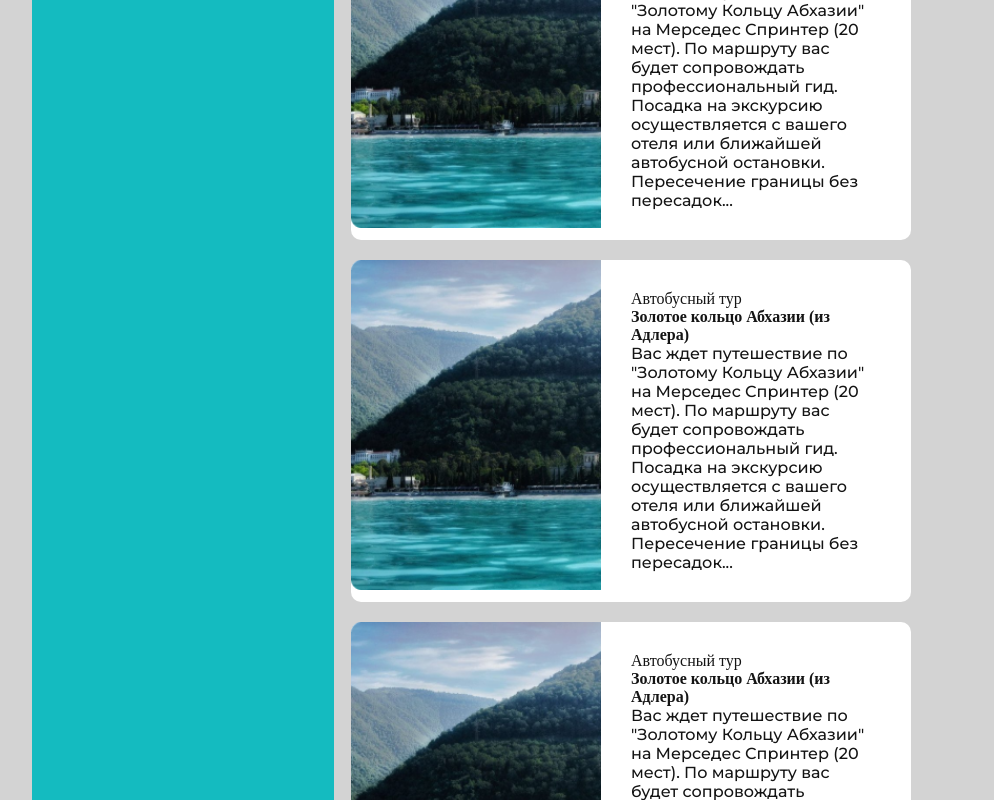
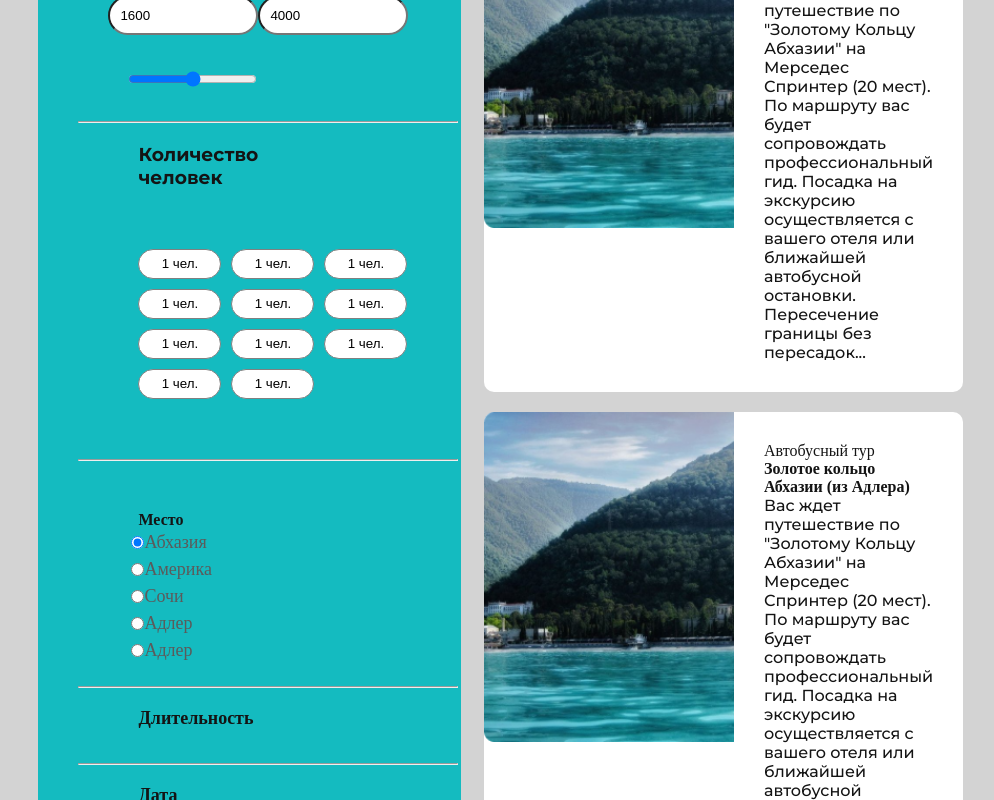
Before and after one commit to Shokhanasser1/Shokhanasser, a React (Create React App) app in the folder travel/: page /blog in a window 1280 px wide. Shown: the part 1180-1980 px from the top of the page, without its empty margins (177-1171 px from the left). Built offline with nearby package versions, Linux system fonts and the light colour scheme.

Commit message:
blog part 2

```diff
--- a/travel/src/components/Blog/index.jsx
+++ b/travel/src/components/Blog/index.jsx
@@ -49,8 +49,74 @@ function Blog() {
                <div className="our-blogs">
 
                     <div className="second-container">
-                         <div className="div">
-                              <p>Lorem ipsum dolor sit amet consectetur, adipisicing elit. Qui, unde.</p>
+                         <div className="main-container">
+                              <div className="first-con">
+                                   <h2>Фильтры</h2>
+                                   <div className="price">
+                                        <b>Стоимость</b>
+                                        <br /><br /><div className="input">
+                                             <input type="text" value={"1600"} />
+                                             <input type="text" value={'4000'} />
+                                        </div>
+                                        <div className="range">
+                                             <br /><br /><input type="range" />
+                                        </div>
+                                   </div>
+                                   <hr />
+                                   <div className="people">
+                                        <h3>Количество человек</h3>
+
+                                        <div>
+                                             <input type="text" value={"1 чел."} />
+                                             <input type="text" value={"1 чел."} />
+                                             <input type="text" value={"1 чел."} />
+                                             <input type="text" value={"1 чел."} />
+                                             <input type="text" value={"1 чел."} />
+                                             <input type="text" value={"1 чел."} />
+                                             <input type="text" value={"1 чел."} />
+                                             <input type="text" value={"1 чел."} />
+                                             <input type="text" value={"1 чел."} />
+                                             <input type="text" value={"1 чел."} />
+                                             <input type="text" value={"1 чел."} />
+                                        </div>
+                                   </div>
+                                   <hr />
+                                   <div className="radio-input">
+                                        <b>Место</b>
+                                        <div>
+                                             <input type="radio" name="city" checked />
+                                             <label htmlFor="">Абхазия</label>
+                                        </div>
+                                        <div>
+                                             <input type="radio" />
+                                             <label htmlFor="">Америка</label>
+                                        </div>
+                                        <div>
+                                             <input type="radio" />
+                                             <label htmlFor="">Сочи</label>
+                                        </div>
+                                        <div>
+                                             <input type="radio" />
+                                             <label htmlFor="">Адлер</label>
+                                        </div>
+                                        <div>
+                                             <input type="radio" />
+                                             <label htmlFor="">Адлер</label>
+                                        </div>
+                                   </div>
+                                   <br />
+                                   <br />
+                                   <br />
+                                   <br />
+                                   <hr />
+                                   <div className="b"><b>Длительность</b></div>
+                                   <br />
+                                   <br />
+                                   <br />
+                                   <hr />
+                                   <div className="b2"><b>Дата</b></div>
+
+                              </div>
                          </div>
                     </div>
 
--- a/travel/src/components/Blog/style.scss
+++ b/travel/src/components/Blog/style.scss
@@ -299,3 +299,94 @@
    position: relative;
    bottom: 0;
 }
+
+
+.main-container {
+   display: flex;
+   position: relative;
+
+   .first-con {
+      width: 25%;
+      height: 1000px;
+      padding-right: 20%;
+      position: relative;
+      border-radius: 10px;
+
+      .b,
+      .b2{
+         position: relative;
+         left: 50px;
+         top: 20px;
+         font-size: large;
+      }
+
+
+      h2 {
+         padding: 20px 30px;
+      }
+
+      b {
+         padding: 10px;
+      }
+
+      hr {
+         width: 380px;
+      }
+
+
+      .price {
+         padding: 30px;
+
+         .range {
+            padding-left: 20px;
+
+         }
+
+         .input {
+            display: flex;
+
+            input {
+               border-radius: 40px;
+               padding: 10px;
+               width: 150px;
+            }
+         }
+      }
+
+      .people {
+            h3{padding-left: 60px; padding-top: 20px;}
+         div {
+            display: inline-block;
+            display: grid;
+            grid-template-columns: 1fr 1fr 1fr;
+            gap: 10px;
+            padding: 60px;
+
+
+            input {
+               text-align: center;
+               width: 83px;
+               height: 30px;
+               border-radius: 50px;
+               border: 1px solid gray;
+            }
+         }
+      }
+
+      .radio-input{
+         position: relative;
+         left: 50px;
+         top: 50px;
+
+         div{
+            display: flex;
+            padding: 3px;
+            font-size: large;
+            color: rgb(91, 91, 91);
+         }
+      }
+
+
+   }
+
+}
```
Also changed, not shown: travel/src/state/gallery111.jsx (+63 -16 lines). Lines whose indentation alone changed are shown as unchanged.
